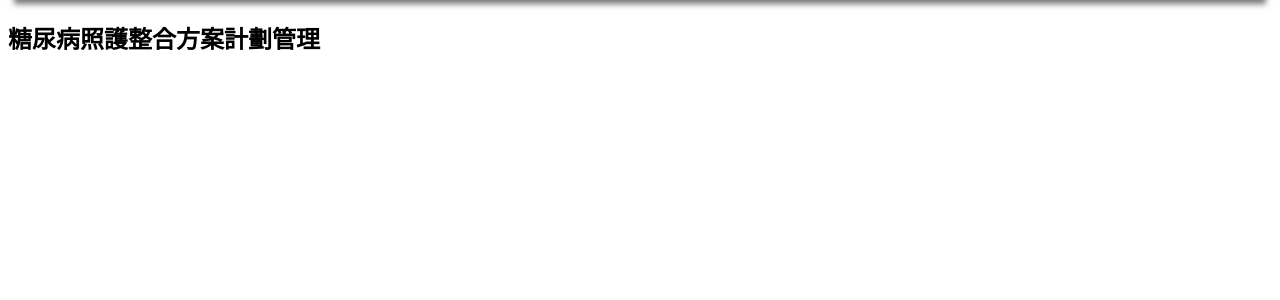
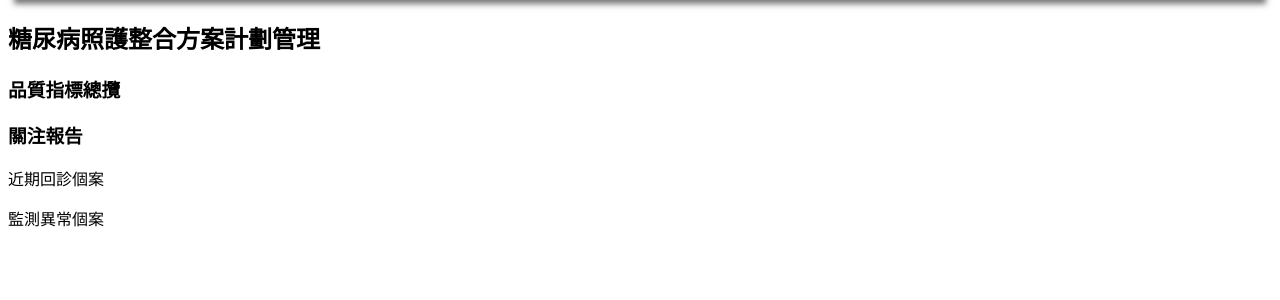
Before and after one commit to leon1991lin/diabetesManagementWeb, a Flask app: page /diabetes in a window 1280 px wide. Shown: the part 107-407 px from the top of the page. Run offline with Flask 3, Linux system fonts and the light colour scheme; the visitor is signed in with stand-in values (Sample User, id 1).

Commit message:
add diabetes home html

```diff
--- a/webProject/templates/diabetes_home.html
+++ b/webProject/templates/diabetes_home.html
@@ -4,5 +4,15 @@
 
 <h2>糖尿病照護整合方案計劃管理</h2>
 
-<div class="psummary"
+<div class="quality-summary">
+    <h3>品質指標總攬</h3>
+</div>
+
+<div class="to-do-list">
+    <h3>關注報告</h3>
+    <p>近期回診個案</p>
+    <p>監測異常個案</p>
+</div>
+
+
 {% endblock %}
```
